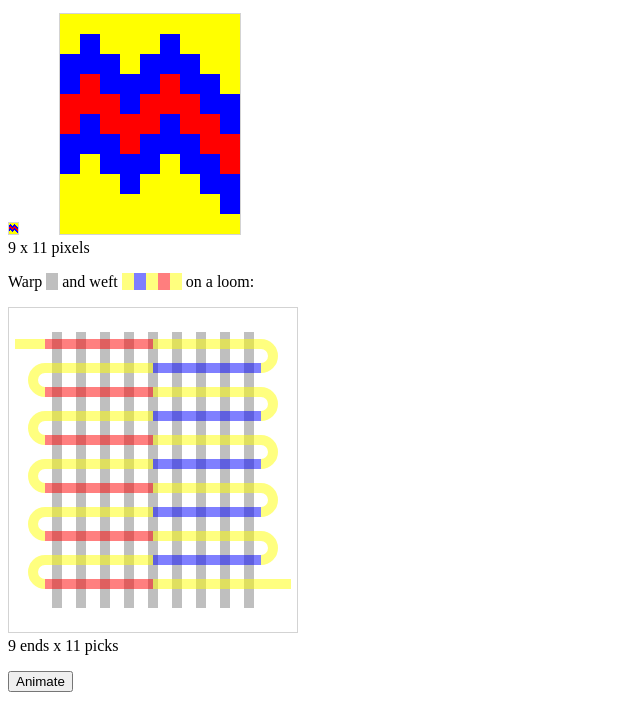
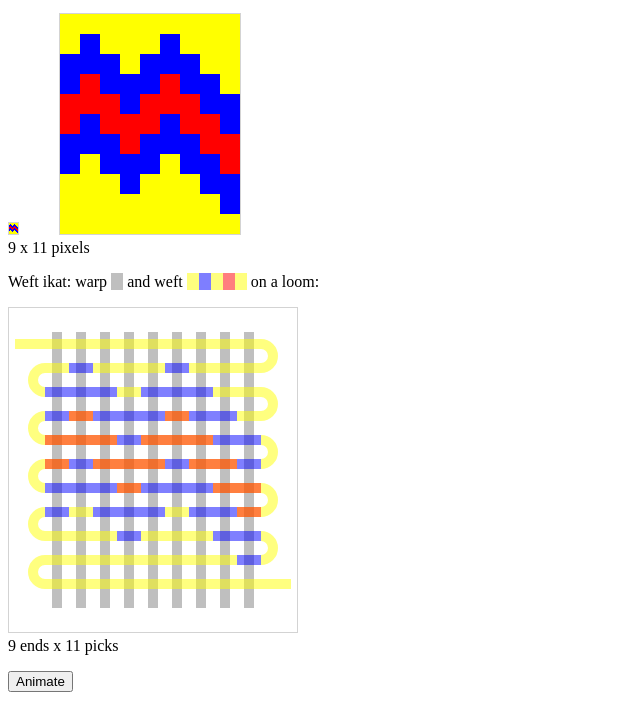
Before and after one commit to kaicarver/ikat, a plain HTML site: page index.html in a window 1280 px wide. Shown: the part 80-785 px from the top of the page, without its empty margins (0-640 px from the left). Drawn offline with Linux system fonts and the light colour scheme.

Commit message:
show matching pattern

```diff
--- a/index.html
+++ b/index.html
@@ -27,7 +27,8 @@
     </p>
     <div id="patternarea"></div>
     <p>
-      Warp <span class="warp">&nbsp;&nbsp;&nbsp;</span> and
+      Weft ikat:
+      warp <span class="warp">&nbsp;&nbsp;&nbsp;</span> and
       weft <span class="weft">&nbsp;&nbsp;&nbsp;</span><span class="weft paint1">&nbsp;&nbsp;&nbsp;</span><span class="weft">&nbsp;&nbsp;&nbsp;</span><span class="weft paint2">&nbsp;&nbsp;&nbsp;</span><span class="weft">&nbsp;&nbsp;&nbsp;</span>
 	    on a loom:
     </p>
@@ -46,6 +47,7 @@
   - way to export weft pattern in the format needed by the yarn-dyeing machine
   - show weft/warp intersections with weft alternately on top or under warp
   - import any image, scale, <a href="https://stackoverflow.com/questions/19129644/how-to-pixelate-an-image-with-canvas-and-javascript">pixelate</a>, and <a href="https://stackoverflow.com/questions/6205955/algorithm-for-color-quantization-reduced-image-color-palette-in-javascript">reduce color palette</a> to produce a pattern
+  - handle warp ikat (basically the same, just rotated 90 degrees...)
     </p>
     <p>
       More info: <a href="https://en.wikipedia.org/wiki/Warp_and_weft">warp and weft</a>,
@@ -80,11 +82,11 @@
       // pattern in the form of a bitmap matrix, or raster
       myApp.raster = [
 	[0,0,0,0,0,0,0,0,0],
-	[0,1,0,0,0,1,0,0,0], // back
+	[0,1,0,0,0,1,0,0,0],
 	[1,1,1,0,1,1,1,0,0],
-	[1,2,1,1,1,2,1,1,0], // back
+	[1,2,1,1,1,2,1,1,0],
 	[2,2,2,1,2,2,2,1,1],
-	[2,1,2,2,2,1,2,2,1], // back
+	[2,1,2,2,2,1,2,2,1],
 	[1,1,1,2,1,1,1,2,2],
 	[1,0,1,1,1,0,1,1,2],
 	[0,0,0,1,0,0,0,1,1],
@@ -93,25 +95,29 @@
       ];
       // pattern turned into linear dyeing instructions of the form [position, color, on|off]
       // actually for ease of use, for each color, of form position-on,position-off, position-on,position-off, ...
-      // TODO: myApp.vector = vectorize(myApp.raster);
-      myApp.vector = [
+      myApp.w = myApp.raster[0].length;
+      myApp.h = myApp.raster.length;
+      myApp.vector = [ // for debugging
 	[], // not used
 	[   // color 1
-	  10,11, 14,15, // Wrong! 2nd pick should be right to left
+	  12,13, 16,17,
 	  18,21, 22,25,
-	  27,28, 29,32, 33,34, // Wrong! 4th pick should be right to left
-	  39,40, 43,44,
-	  46,47, 49,50, 53,54 // Wrong! 6th pick should be right to left
+	  28,30, 31,34, 35,36,
+	  39,40, 43,46,
+	  48,49, 52,53,
+	  54, 57, 58, 61, 64, 66, 67, 70, 71, 72, 75, 76, 79, 82
 	],
 	[   // color 2
-	  28,29, 32,33, // Wrong! 4th pick should be right to left
+	  30,31, 34,35,
 	  36,39, 40,43,
-	  45,46, 47,50, 51,53 // Wrong! 6th pick should be right to left
+	  46,48, 49,52, 53,54,
+	  57, 58, 61, 64
 	]
       ];
+      myApp.vector = vectorize(myApp.raster);
       function drawPattern() {
-	var w = myApp.raster[0].length;
-	var h = myApp.raster.length;
+	var w = myApp.w;
+	var h = myApp.h
 	var scale = 20;
 	var scale2 = 1;
 	//console.log(myApp.raster, myApp.raster[0].length + " x " + myApp.raster.length); //JSON.stringify(myApp.raster).replace(/\],\[/g, "],\n[")
@@ -163,35 +169,50 @@
 	// into a series of instructions for coloring a piece of yarn
 	// that duplicates the pattern if threaded horizontally back and forth
 	// TODO: not implemented
-	for (var y = 0; y < h; y++) {
-	  for (var x = 0; x < w; x++) {
-	    var val = raster[y][x];
-	    if (val != 0) {
-	      if (val == 1) {
-	      } else if (val == 2) {
+	var pos;
+	var colors = [0,0,0];
+	var vals = [[],[],[]];
+	for (var curCol = 1; curCol <= 2; curCol++) {
+	  pos = 0;
+	for (var y = 0; y < myApp.h; y++) {
+	  for (var x = 0; x < myApp.w; x++) {
+	    var val = y%2==0 ? raster[y][x] : raster[y][myApp.w-x-1];
+	    if (val == curCol) {
+	      if (colors[curCol] == 0) {
+		vals[curCol].push(pos);
+		colors[val] = 1;
+	      }
+	    } else {
+	      if (colors[curCol] == 1) {
+		vals[curCol].push(pos);
+		colors[curCol] = 0;
 	      }
 	    }
+	    pos++;
 	  }
 	}
+	}
+	return vals;
       }
       // current run positions in the vector array, by color
-      var vectorRunPositions = [0, 0, 0]; // first position not used
+      var vectorRunPositions;
       function vectorRunInit() {
 	var colors = [1, 2];
+	vectorRunPositions = [0, 0, 0]; // first position not used
 	return colors;
       }
       // returns color to paint and maximum distance it can be painted
       function vectorRun(color, position) {
 	var curPos = vectorRunPositions[color];
-	// TODO: handle multiple colors properly...
 	while (myApp.vector[color][curPos] < position) curPos++;
+	vectorRunPositions[color] = curPos;
 	var distcurcolor = myApp.vector[color][curPos] - position;
 	var distnewcolor = curPos < myApp.vector[color].length-1 ? myApp.vector[color][curPos+1] - position : Number.MAX_SAFE_INTEGER;
 	var retcolor = curPos % 2 == 0 ? 0 : color;
 	if (position < myApp.vector[color][curPos]) {
 	  return [(    curPos % 2 == 0 ? 0 : color), distcurcolor];
 	} else {
-	  return [((curPos+1) % 2 == 0 ? 0 : color), distnewcolor];
+	  return [((curPos+1) % 2 == 0 || curPos == myApp.vector[color].length ? 0 : color), distnewcolor];
 	}
       }
       function drawLoom(drawDelayed) {
@@ -209,6 +230,7 @@
 	// draw weft
 	setDelayInterval(100);
 	// draw the start of the weft yarn
+	vectorRunInit();
 	drawTail(0);
 	for (var pick = 0; pick < numpicks; pick++) {
 	  drawPick(pick);
@@ -262,14 +284,23 @@
       }
       function drawPick(pick) {
 	var yy = y+(pick*i);
-	if (pick%2 == 1) {
-	  // pick crosses loom from right to left
-	  drawPart(drawPath('weft paint1', 'M'+(i+width)+','+(yy)+' '+(i+width/2)+','+(yy)+' '));
-	  drawPart(drawPath('weft', 'M'+(i+width/2)+','+(yy)+' '+i+','+(yy)+' '));
-	} else {
-	  // pick crosses loom from left to right
-	  drawPart(drawPath('weft paint2', 'M '+i+','+(yy)+' '+(i+width/2)+','+(yy)+' '));
-	  drawPart(drawPath('weft', 'M '+(i+width/2)+','+(yy)+' '+(i+width)+','+(yy)+' '));
+	var pos, col, dist;
+	var w = myApp.w;
+	for (var curColor = 1; curColor <= 2; curColor++) {
+	  pos = 0;
+	  while (pos < w) {
+	    var a = vectorRun(curColor, pick * numends + pos);
+	    col = a[0]; dist = Math.min(a[1], w - pos);
+	    //console.log(pick+','+curColor+': color: ' + col + ' dist: ' + dist);
+	    if (curColor == 1 || col != 0) {
+	      if (pick%2 == 0) { // pick crosses loom from left to right
+		drawPart(drawPath('weft paint' + col, 'M '+(i+pos*i)+','+(yy)+' '+(i+(pos+dist)*i)+','+(yy)+' '));
+	      } else {           // pick crosses loom from right to left
+		drawPart(drawPath('weft paint' + col, 'M '+(i+(w-pos)*i)+','+(yy)+' '+(i+(w-(pos+dist))*i)+','+(yy)+' '));
+	      }
+	    }
+	    pos += dist;
+	  }
 	}
       }
       function drawCurve(pick) {
@@ -288,6 +319,7 @@
 	return p;
       }
       function drawPart(part) {
+	//console.log(part);
 	if (bufferedDraw) {
 	  bufferedSVG += part;
 	} else {
```
